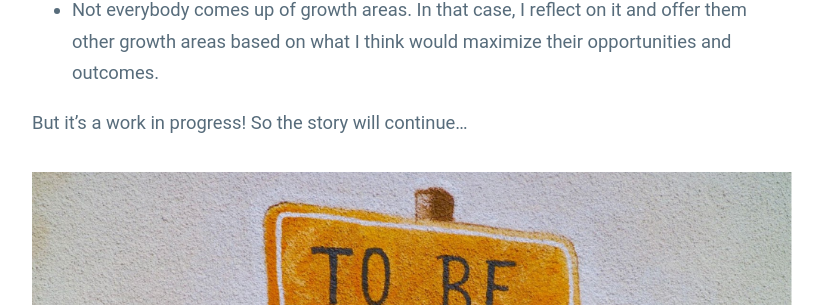
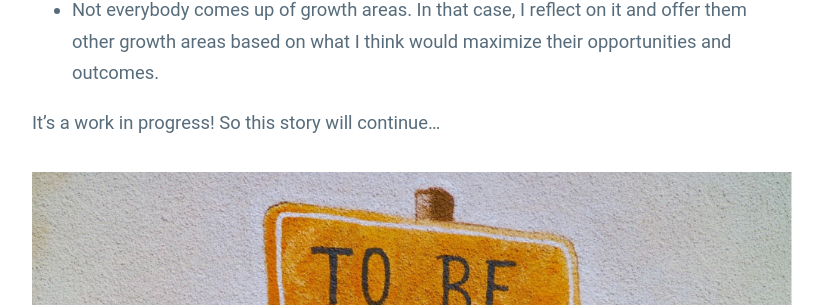
Before and after one commit to guillermodlpa/site, a Jekyll site: the page built from _posts/2021-12-08-growth-of-direct-reports.markdown, in a window 1280 px wide and 900 px high, scrolled down 7425 px. Shown: the part 148-453 px from the top of the window, without its empty margins (228-1051 px from the left). Built offline with Jekyll 4.4.1, drawn with Linux system fonts in a browser that asks for light colours.

Commit message:
Updated Growth Of Direct Reports

```diff
--- a/_posts/2021-12-08-growth-of-direct-reports.markdown
+++ b/_posts/2021-12-08-growth-of-direct-reports.markdown
@@ -111,6 +111,6 @@ What I've seen so far is:
 
 * Not everybody comes up of growth areas. In that case, I reflect on it and offer them other growth areas based on what I think would maximize their opportunities and outcomes.
 
-But it's a work in progress! So the story will continue...
+It's a work in progress! So this story will continue...
 
 ![to-be-continued.png](/uploads/to-be-continued.png)
```
